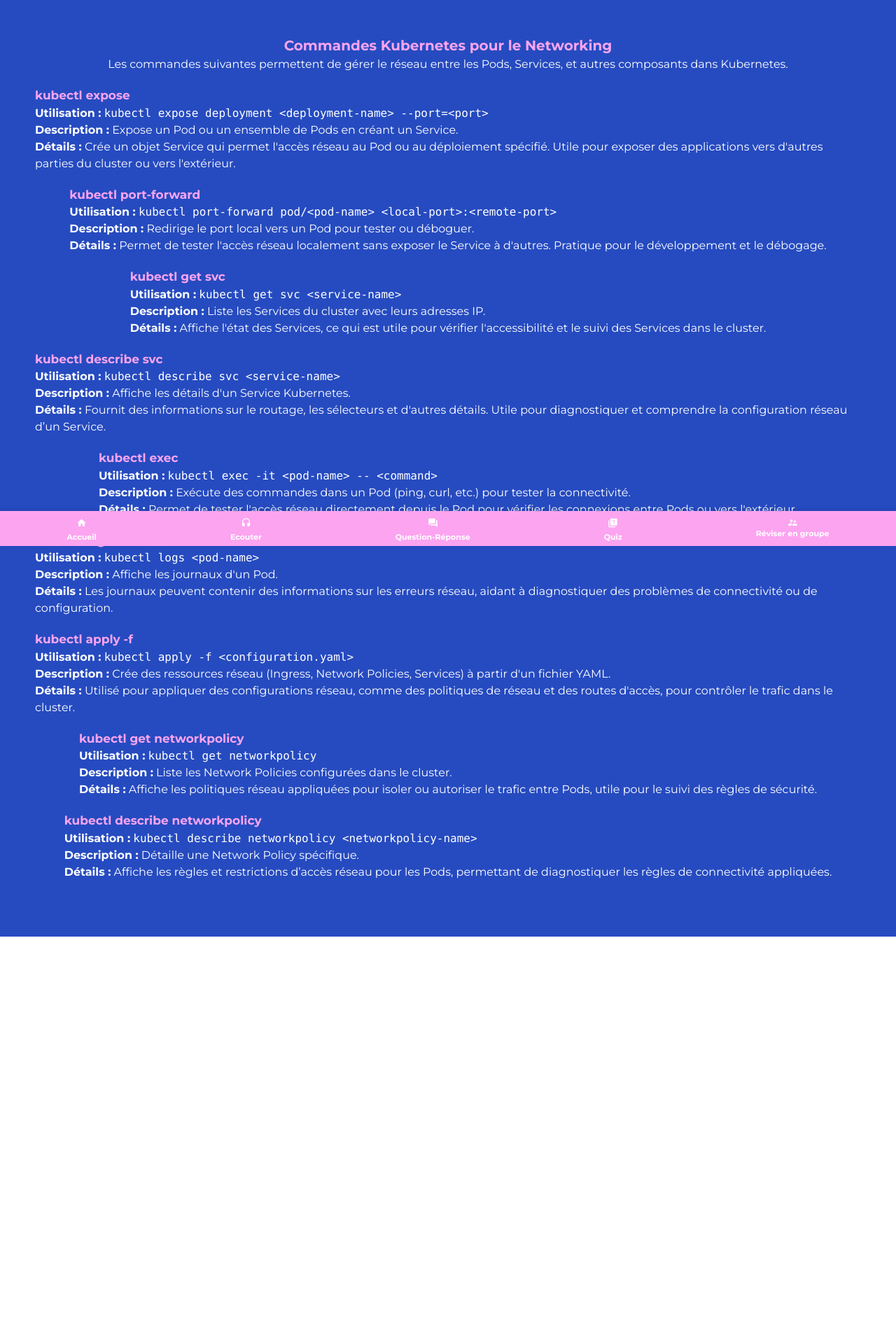
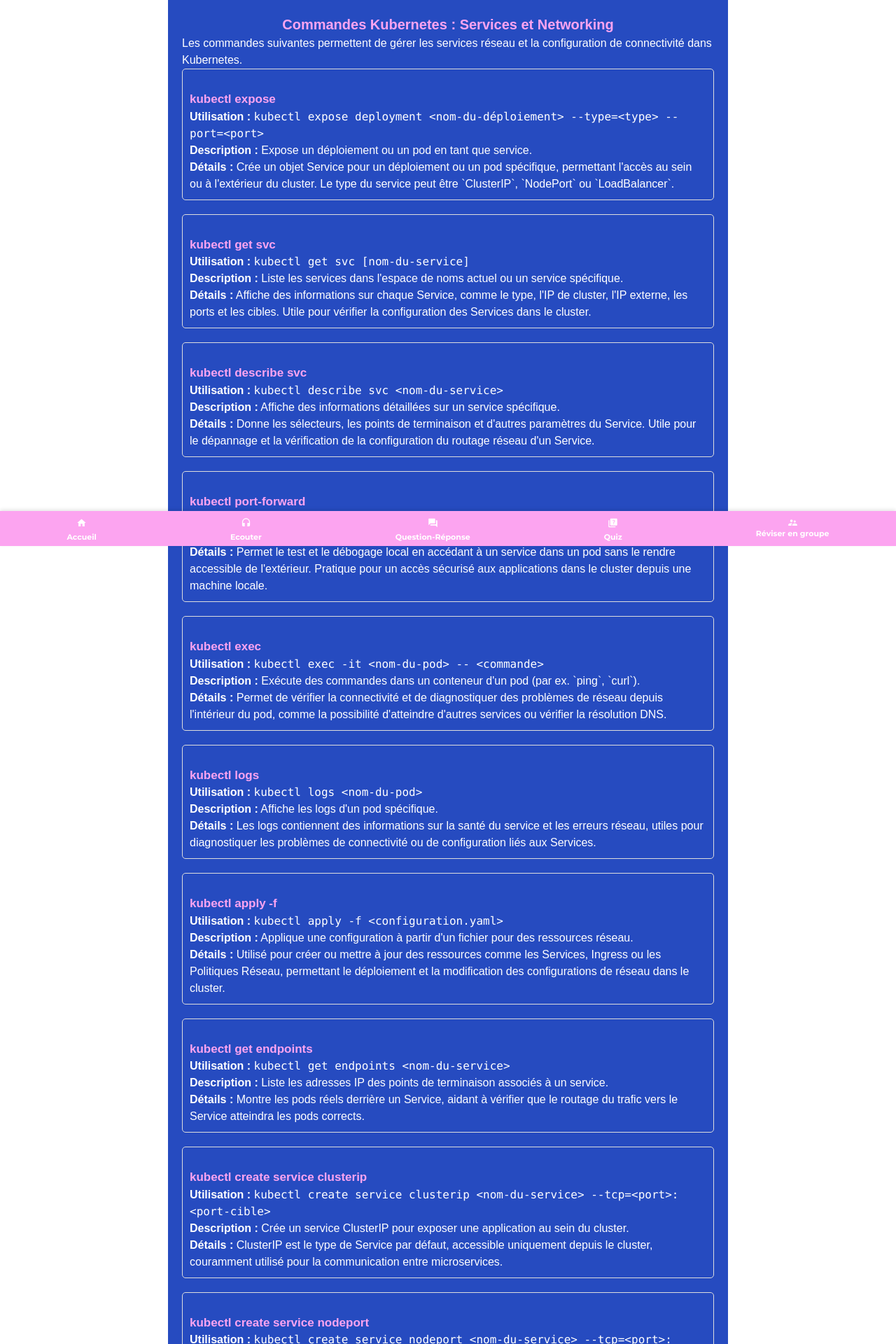
Before and after one commit to Aliyoub/studyfast, a Next.js app: page /revisions/cka/services-and-networking/read/commands in a window 1280 px wide. Shown: the part 20-1940 px from the top of the page at 70% size. Before the commit the page ends 1358 px from the top, so only its background shows below. Built offline with nearby package versions, Linux system fonts and the light colour scheme.

Commit message:
... another commit

```diff
--- a/app/revisions/cka/services-and-networking/read/commands/page.tsx
+++ b/app/revisions/cka/services-and-networking/read/commands/page.tsx
@@ -1,87 +1,121 @@
 import React from 'react';
 import  '../../../style.css'
 
-// Définition de l'interface pour une commande Kubernetes
-interface KubernetesCommand {
-  name: string;
-  usage: string;
+// Interface pour définir la structure de chaque commande Kubernetes
+interface CommandeKubernetes {
+  nom: string;
+  utilisation: string;
   description: string;
   details: string;
 }
 
-// Liste des commandes Kubernetes Networking
-const networkingCommands: KubernetesCommand[] = [
+// Liste des commandes Kubernetes concernant les Services et Networking
+const commandesServiceEtNetworking: CommandeKubernetes[] = [
   {
-    name: "kubectl expose",
-    usage: "kubectl expose deployment <deployment-name> --port=<port>",
-    description: "Expose un Pod ou un ensemble de Pods en créant un Service.",
-    details: "Crée un objet Service qui permet l'accès réseau au Pod ou au déploiement spécifié. Utile pour exposer des applications vers d'autres parties du cluster ou vers l'extérieur."
+    nom: "kubectl expose",
+    utilisation: "kubectl expose deployment <nom-du-déploiement> --type=<type> --port=<port>",
+    description: "Expose un déploiement ou un pod en tant que service.",
+    details: "Crée un objet Service pour un déploiement ou un pod spécifique, permettant l'accès au sein ou à l'extérieur du cluster. Le type du service peut être `ClusterIP`, `NodePort` ou `LoadBalancer`."
   },
   {
-    name: "kubectl port-forward",
-    usage: "kubectl port-forward pod/<pod-name> <local-port>:<remote-port>",
-    description: "Redirige le port local vers un Pod pour tester ou déboguer.",
-    details: "Permet de tester l'accès réseau localement sans exposer le Service à d'autres. Pratique pour le développement et le débogage."
+    nom: "kubectl get svc",
+    utilisation: "kubectl get svc [nom-du-service]",
+    description: "Liste les services dans l'espace de noms actuel ou un service spécifique.",
+    details: "Affiche des informations sur chaque Service, comme le type, l'IP de cluster, l'IP externe, les ports et les cibles. Utile pour vérifier la configuration des Services dans le cluster."
   },
   {
-    name: "kubectl get svc",
-    usage: "kubectl get svc <service-name>",
-    description: "Liste les Services du cluster avec leurs adresses IP.",
-    details: "Affiche l'état des Services, ce qui est utile pour vérifier l'accessibilité et le suivi des Services dans le cluster."
+    nom: "kubectl describe svc",
+    utilisation: "kubectl describe svc <nom-du-service>",
+    description: "Affiche des informations détaillées sur un service spécifique.",
+    details: "Donne les sélecteurs, les points de terminaison et d'autres paramètres du Service. Utile pour le dépannage et la vérification de la configuration du routage réseau d'un Service."
   },
   {
-    name: "kubectl describe svc",
-    usage: "kubectl describe svc <service-name>",
-    description: "Affiche les détails d'un Service Kubernetes.",
-    details: "Fournit des informations sur le routage, les sélecteurs et d'autres détails. Utile pour diagnostiquer et comprendre la configuration réseau d’un Service."
+    nom: "kubectl port-forward",
+    utilisation: "kubectl port-forward pod/<nom-du-pod> <port-local>:<port-distant>",
+    description: "Redirige un port local vers un port d'un pod.",
+    details: "Permet le test et le débogage local en accédant à un service dans un pod sans le rendre accessible de l'extérieur. Pratique pour un accès sécurisé aux applications dans le cluster depuis une machine locale."
   },
   {
-    name: "kubectl exec",
-    usage: "kubectl exec -it <pod-name> -- <command>",
-    description: "Exécute des commandes dans un Pod (ping, curl, etc.) pour tester la connectivité.",
-    details: "Permet de tester l'accès réseau directement depuis le Pod pour vérifier les connexions entre Pods ou vers l'extérieur."
+    nom: "kubectl exec",
+    utilisation: "kubectl exec -it <nom-du-pod> -- <commande>",
+    description: "Exécute des commandes dans un conteneur d'un pod (par ex. `ping`, `curl`).",
+    details: "Permet de vérifier la connectivité et de diagnostiquer des problèmes de réseau depuis l'intérieur du pod, comme la possibilité d'atteindre d'autres services ou vérifier la résolution DNS."
   },
   {
-    name: "kubectl logs",
-    usage: "kubectl logs <pod-name>",
-    description: "Affiche les journaux d'un Pod.",
-    details: "Les journaux peuvent contenir des informations sur les erreurs réseau, aidant à diagnostiquer des problèmes de connectivité ou de configuration."
+    nom: "kubectl logs",
+    utilisation: "kubectl logs <nom-du-pod>",
+    description: "Affiche les logs d'un pod spécifique.",
+    details: "Les logs contiennent des informations sur la santé du service et les erreurs réseau, utiles pour diagnostiquer les problèmes de connectivité ou de configuration liés aux Services."
   },
   {
-    name: "kubectl apply -f",
-    usage: "kubectl apply -f <configuration.yaml>",
-    description: "Crée des ressources réseau (Ingress, Network Policies, Services) à partir d'un fichier YAML.",
-    details: "Utilisé pour appliquer des configurations réseau, comme des politiques de réseau et des routes d'accès, pour contrôler le trafic dans le cluster."
+    nom: "kubectl apply -f",
+    utilisation: "kubectl apply -f <configuration.yaml>",
+    description: "Applique une configuration à partir d'un fichier pour des ressources réseau.",
+    details: "Utilisé pour créer ou mettre à jour des ressources comme les Services, Ingress ou les Politiques Réseau, permettant le déploiement et la modification des configurations de réseau dans le cluster."
   },
   {
-    name: "kubectl get networkpolicy",
-    usage: "kubectl get networkpolicy",
-    description: "Liste les Network Policies configurées dans le cluster.",
-    details: "Affiche les politiques réseau appliquées pour isoler ou autoriser le trafic entre Pods, utile pour le suivi des règles de sécurité."
+    nom: "kubectl get endpoints",
+    utilisation: "kubectl get endpoints <nom-du-service>",
+    description: "Liste les adresses IP des points de terminaison associés à un service.",
+    details: "Montre les pods réels derrière un Service, aidant à vérifier que le routage du trafic vers le Service atteindra les pods corrects."
   },
   {
-    name: "kubectl describe networkpolicy",
-    usage: "kubectl describe networkpolicy <networkpolicy-name>",
-    description: "Détaille une Network Policy spécifique.",
-    details: "Affiche les règles et restrictions d’accès réseau pour les Pods, permettant de diagnostiquer les règles de connectivité appliquées."
+    nom: "kubectl create service clusterip",
+    utilisation: "kubectl create service clusterip <nom-du-service> --tcp=<port>:<port-cible>",
+    description: "Crée un service ClusterIP pour exposer une application au sein du cluster.",
+    details: "ClusterIP est le type de Service par défaut, accessible uniquement depuis le cluster, couramment utilisé pour la communication entre microservices."
+  },
+  {
+    nom: "kubectl create service nodeport",
+    utilisation: "kubectl create service nodeport <nom-du-service> --tcp=<port>:<port-cible>",
+    description: "Crée un service NodePort pour exposer un service sur l'IP de chaque nœud.",
+    details: "Permet un accès externe à l'application sur un port spécifique à travers tous les nœuds du cluster. Souvent utilisé pour des configurations de développement et de test."
+  },
+  {
+    nom: "kubectl create service loadbalancer",
+    utilisation: "kubectl create service loadbalancer <nom-du-service> --tcp=<port>:<port-cible>",
+    description: "Crée un service LoadBalancer pour exposer une application vers l'extérieur.",
+    details: "Utilisé dans des environnements cloud où un équilibreur de charge est provisionné par le fournisseur, adapté aux environnements de production nécessitant un accès externe évolutif."
+  },
+  {
+    nom: "kubectl get networkpolicy",
+    utilisation: "kubectl get networkpolicy",
+    description: "Liste les Politiques Réseau dans l'espace de noms actuel.",
+    details: "Affiche les Politiques Réseau configurées, qui contrôlent le trafic autorisé entre les pods. Utile pour vérifier les règles d'isolation dans l'espace de noms."
+  },
+  {
+    nom: "kubectl describe networkpolicy",
+    utilisation: "kubectl describe networkpolicy <nom-de-la-politique>",
+    description: "Affiche des informations détaillées sur une Politique Réseau spécifique.",
+    details: "Indique les règles d'entrée et de sortie appliquées par la politique, utiles pour comprendre les restrictions de trafic entre les pods pour des raisons de sécurité."
+  },
+  {
+    nom: "kubectl get ingress",
+    utilisation: "kubectl get ingress",
+    description: "Liste les ressources Ingress dans l'espace de noms actuel.",
+    details: "Affiche les règles de routage configurées pour exposer des routes HTTP et HTTPS vers des services, en montrant les noms d'hôtes et les services backend associés."
+  },
+  {
+    nom: "kubectl describe ingress",
+    utilisation: "kubectl describe ingress <nom-ingress>",
+    description: "Fournit des informations détaillées sur un Ingress spécifique.",
+    details: "Montre les règles de routage, y compris les chemins, les configurations d'hôtes, et les services backend, permettant de vérifier le routage du trafic externe pour des applications web."
   },
 ];
 
-// Composant React pour afficher la liste des commandes Kubernetes Networking
+// Composant React pour afficher la liste des commandes Kubernetes
 const Page: React.FC = () => {
   return (
-    <div className='container'>
-    {/* <div style={{ fontFamily: 'Arial, sans-serif', margin: '0 auto', maxWidth: '800px', padding: '20px' }}> */}
-      <h1>Commandes Kubernetes pour le Networking</h1>
-      <p>Les commandes suivantes permettent de gérer le réseau entre les Pods, Services, et autres composants dans Kubernetes.</p>
+    <div className='container' style={{ fontFamily: 'Arial, sans-serif', margin: '0 auto', maxWidth: '800px', padding: '20px' }}>
+      <h1>Commandes Kubernetes : Services et Networking</h1>
+      <p>Les commandes suivantes permettent de gérer les services réseau et la configuration de connectivité dans Kubernetes.</p>
 
-      {networkingCommands.map((command, index) => (
-        <div key={index}>
-        {/* <div key={index} style={{ marginBottom: '20px', padding: '10px', border: '1px solid #ddd', borderRadius: '5px' }}> */}
-          <h2>{command.name}</h2>
-          <p><strong>Utilisation :</strong> <code>{command.usage}</code></p>
-          <p><strong>Description :</strong> {command.description}</p>
-          <p><strong>Détails :</strong> {command.details}</p>
+      {commandesServiceEtNetworking.map((commande, index) => (
+        <div key={index} style={{ marginBottom: '20px', padding: '10px', border: '1px solid #ddd', borderRadius: '5px' }}>
+          <h2>{commande.nom}</h2>
+          <p><strong>Utilisation :</strong> <code>{commande.utilisation}</code></p>
+          <p><strong>Description :</strong> {commande.description}</p>
+          <p><strong>Détails :</strong> {commande.details}</p>
         </div>
       ))}
     </div>
```
